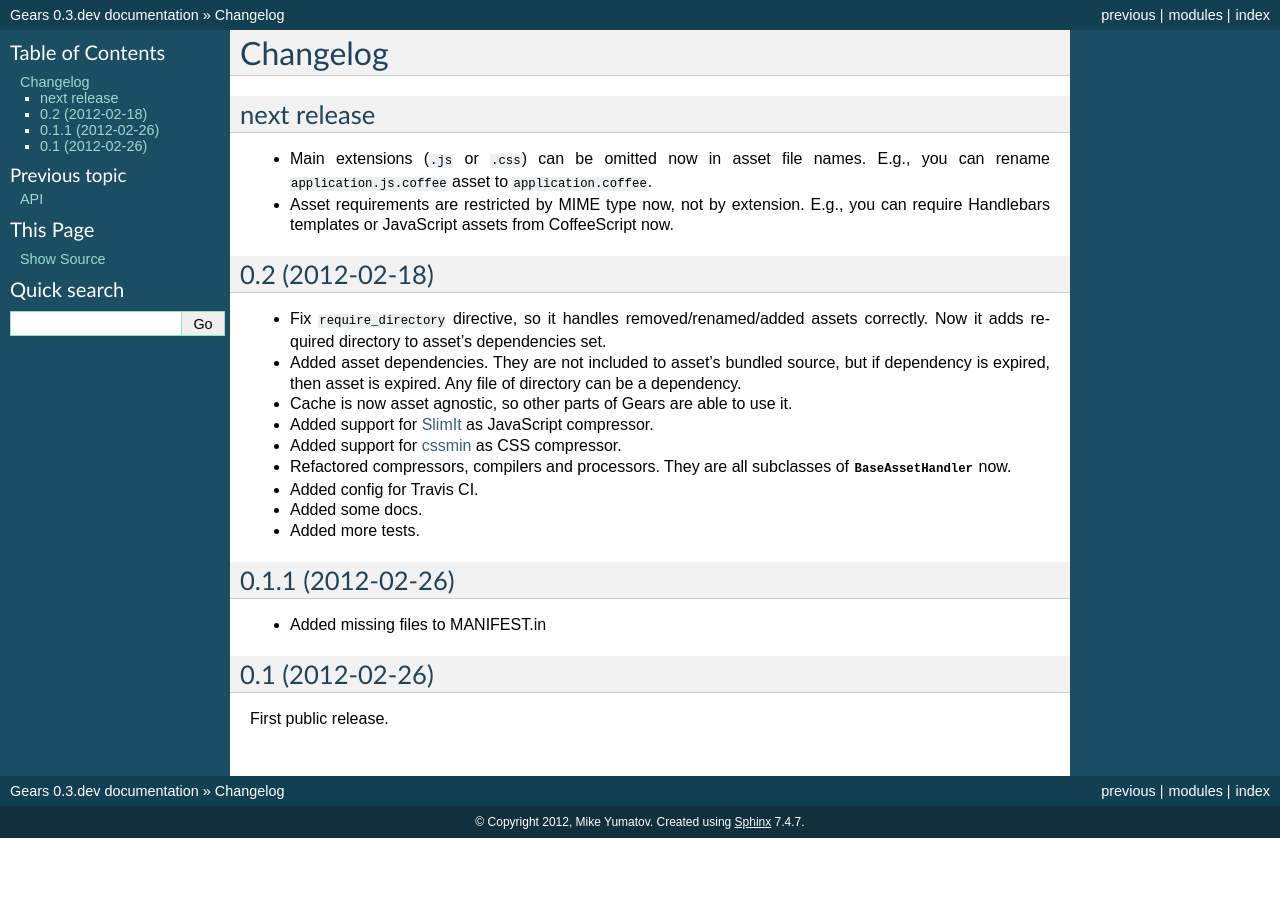
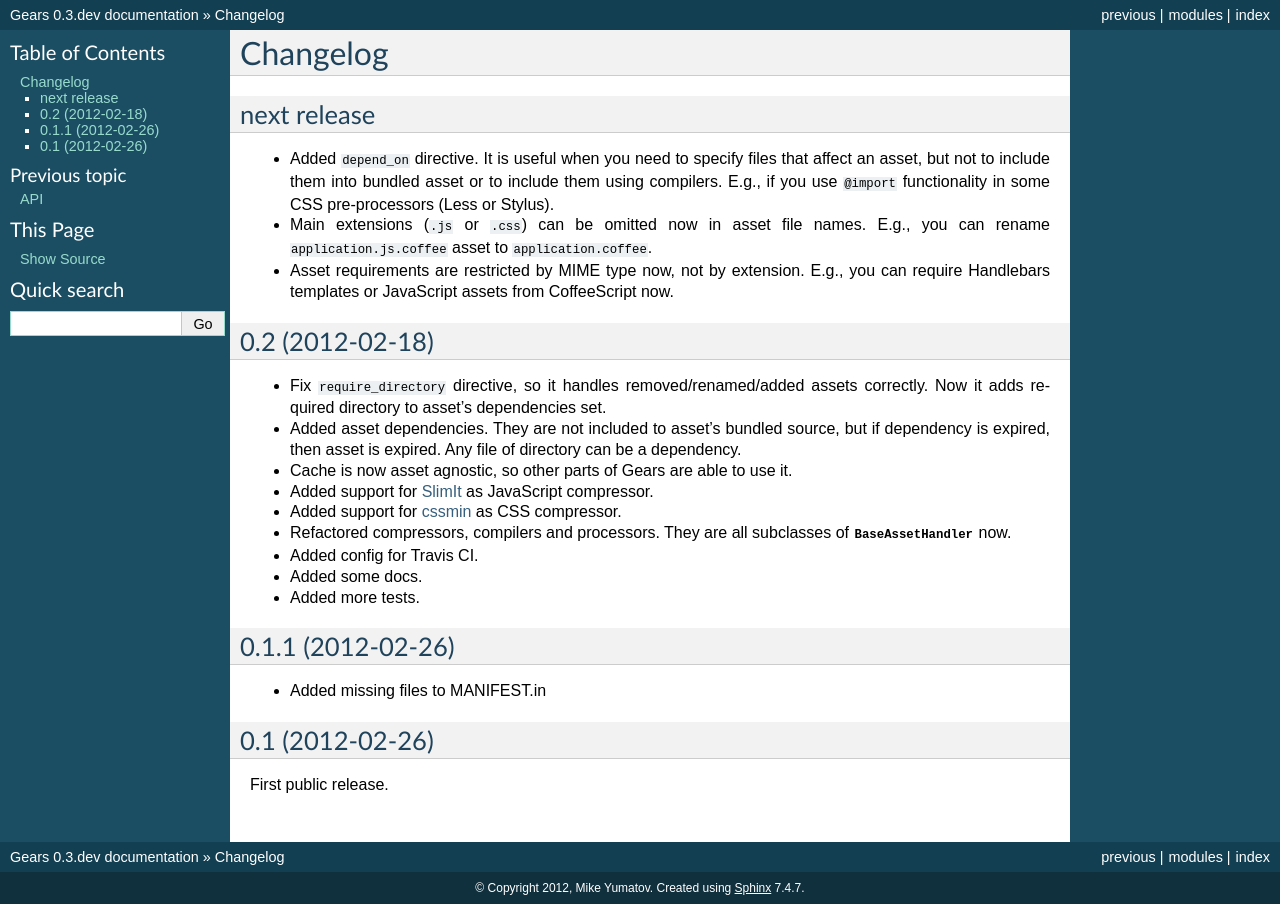
Before and after one commit to gears/gears, a Sphinx documentation site: the page built from docs/changelog.rst, in a window 1280 px wide. Built offline with Sphinx 7.4.7, drawn with Linux system fonts in a browser that asks for light colours.

Commit message:
Add 'depend_on' directive

```diff
--- a/docs/changelog.rst
+++ b/docs/changelog.rst
@@ -3,6 +3,11 @@ Changelog
 
 next release
 ------------
+
+- Added ``depend_on`` directive. It is useful when you need to specify files
+  that affect an asset, but not to include them into bundled asset or to
+  include them using compilers. E.g., if you use ``@import`` functionality in
+  some CSS pre-processors (Less or Stylus).
 
 - Main extensions (``.js`` or ``.css``) can be omitted now in asset file names.
   E.g., you can rename ``application.js.coffee`` asset to
```
Also changed, not shown: README.rst (+6 -1 lines), 4 other files.
